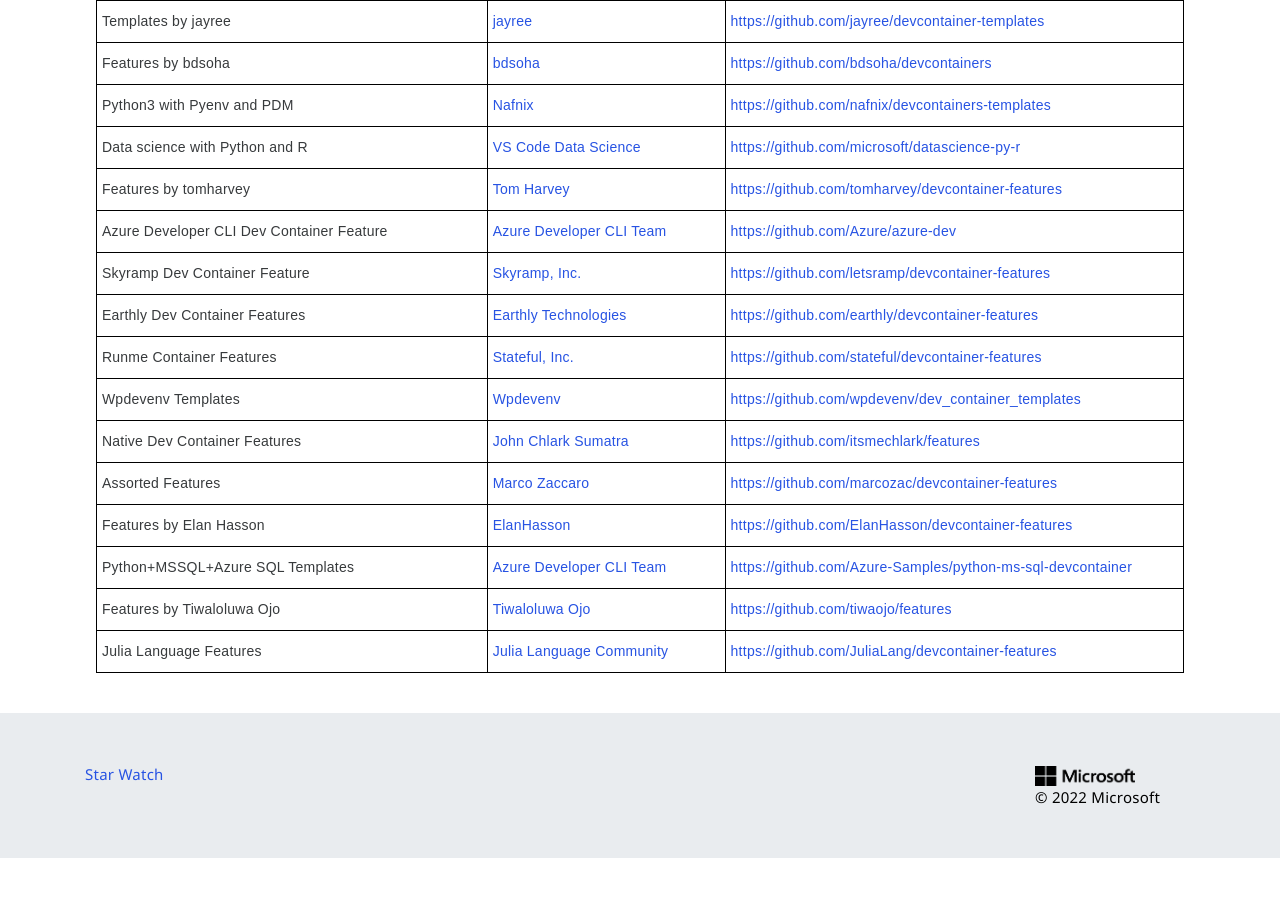
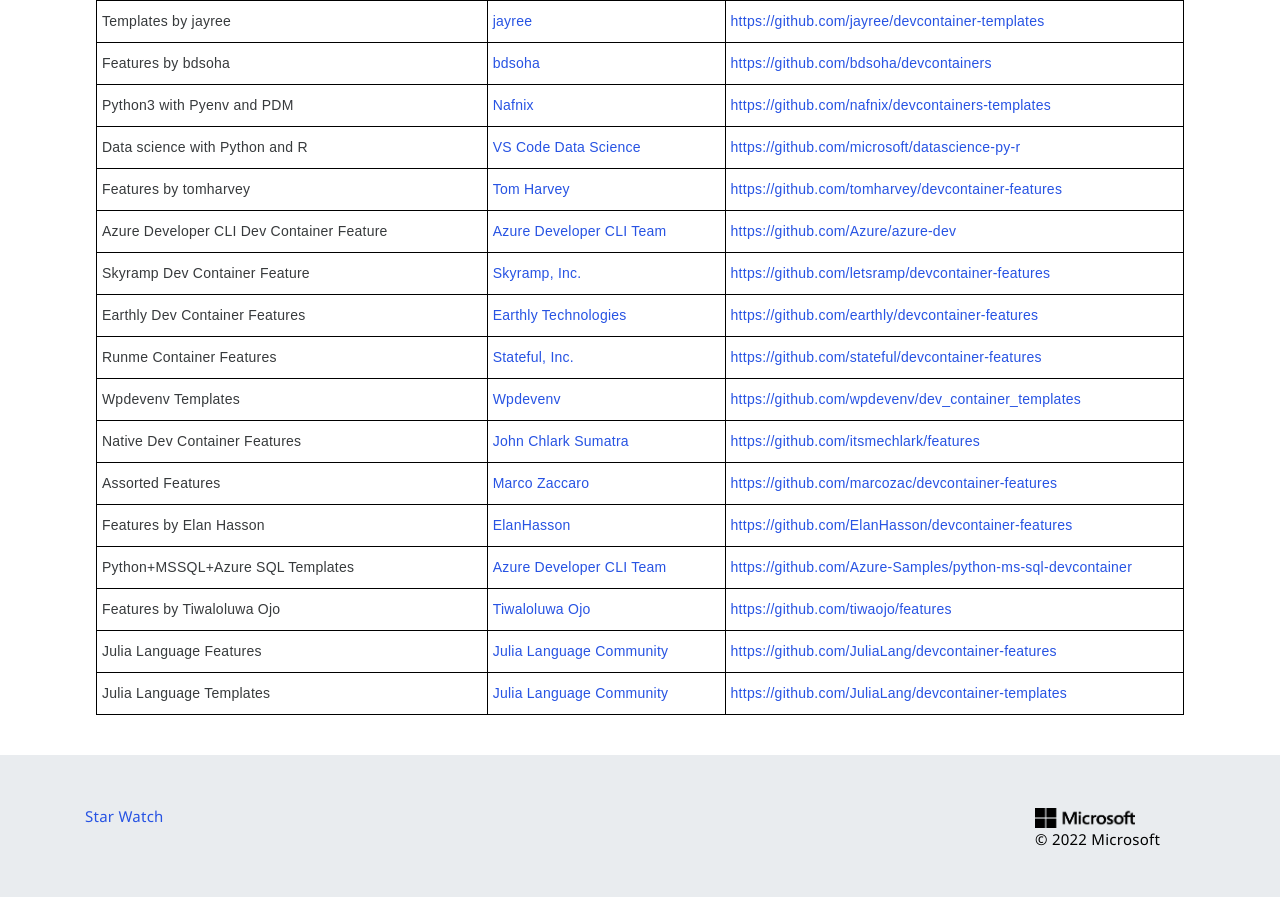
Before and after one commit to devcontainers/devcontainers.github.io, a Jekyll site: the page built from collections.html, in a window 1280 px wide and 900 px high, scrolled down 4198 px. Shown: the top 897 px of the window. Built offline with Jekyll 4.4.1, drawn with Linux system fonts in a browser that asks for light colours; nearby versions of some CDN libraries; comment, search, counter and statistics services are not loaded; before the commit the page ends 5056 px from its top, so only the background shows below that.

Commit message:
Add Julia Language Templates collection (#278)

```diff
--- a/_data/collection-index.yml
+++ b/_data/collection-index.yml
@@ -538,3 +538,8 @@
   contact: https://github.com/JuliaLang/devcontainer-features/issues
   repository: https://github.com/JuliaLang/devcontainer-features
   ociReference: ghcr.io/julialang/devcontainer-features
+- name: Julia Language Templates
+  maintainer: Julia Language Community
+  contact: https://github.com/JuliaLang/devcontainer-templates/issues
+  repository: https://github.com/JuliaLang/devcontainer-templates
+  ociReference: ghcr.io/julialang/devcontainer-templates
```
